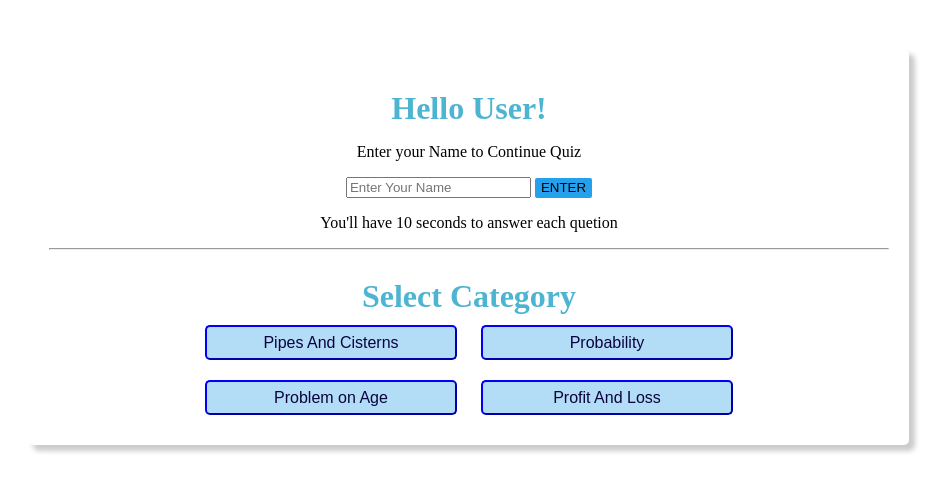
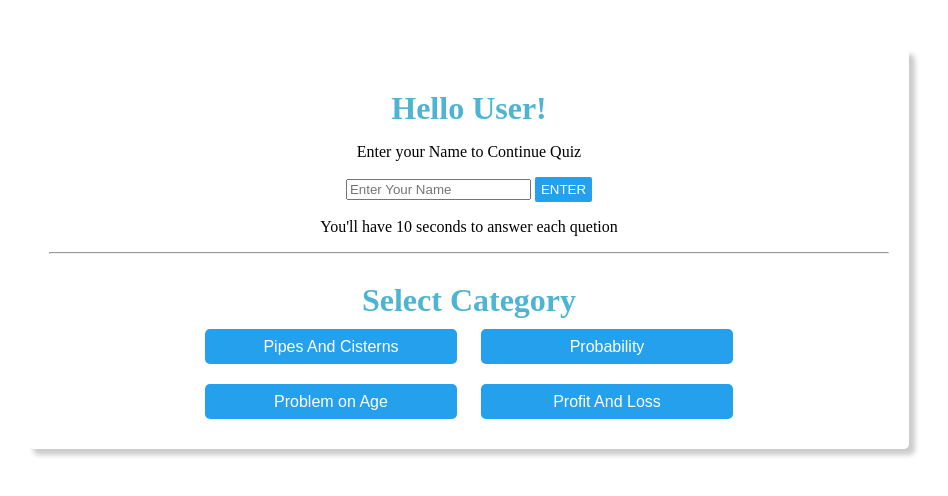
Before and after one commit to Prathmesh895/quizeAssignment, a plain HTML site: page index.html in a window 1280 px wide. Shown: the whole page, without its empty margins (171-1119 px from the left). Drawn offline with Linux system fonts and the light colour scheme.

Commit message:
Update quize.css

```diff
--- a/quize.css
+++ b/quize.css
@@ -25,27 +25,29 @@ body{
     border-color: #24a0ed;
     border: none;
     border-radius: 2px;
-    height: 20px;
+    height: 25px;
+    color: white;
+    padding: auto;
 }
 .select_button1{
     padding: 0px;
     margin: 10px;
     border-radius: 5px;
-    border-color: blue;
-    background-color: #b3dcf6;
+    background-color: #24a0ed;
     width: 30%;
     height: 35px;
     font-size: 16px;
-    color: rgb(9, 4, 64);
+    color:white;
+    border: none;
 }
 .select_button1:hover{
     background-color: #24a0ed;
-    color: white;
+    color: black;
 }
 .button:hover{
-    background-color: #24a0ed;
-    color: white;
+    background-color: #ccc;
+    color:black;
 }
-[class*="col-"] {
+[class*="col-3"] {
     width: 100%;
 }
```
